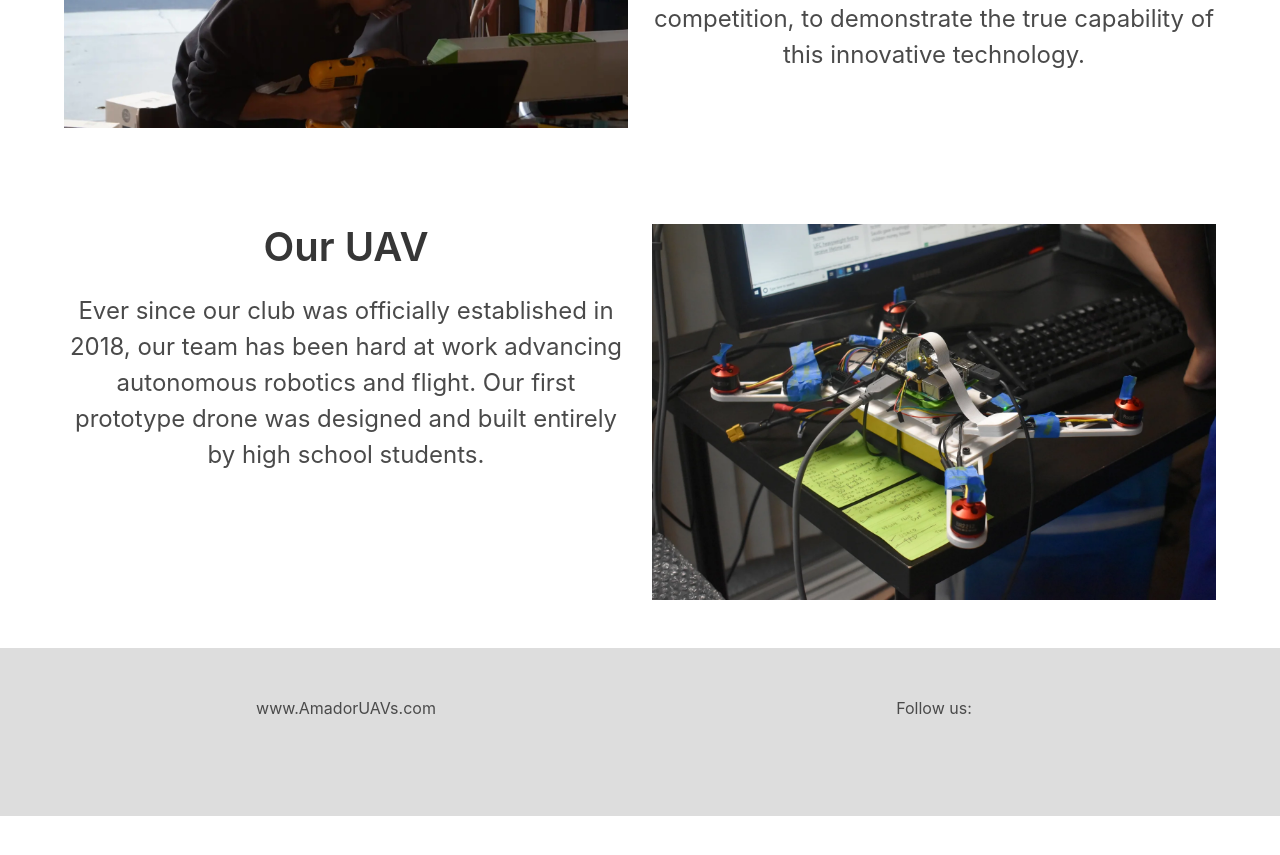
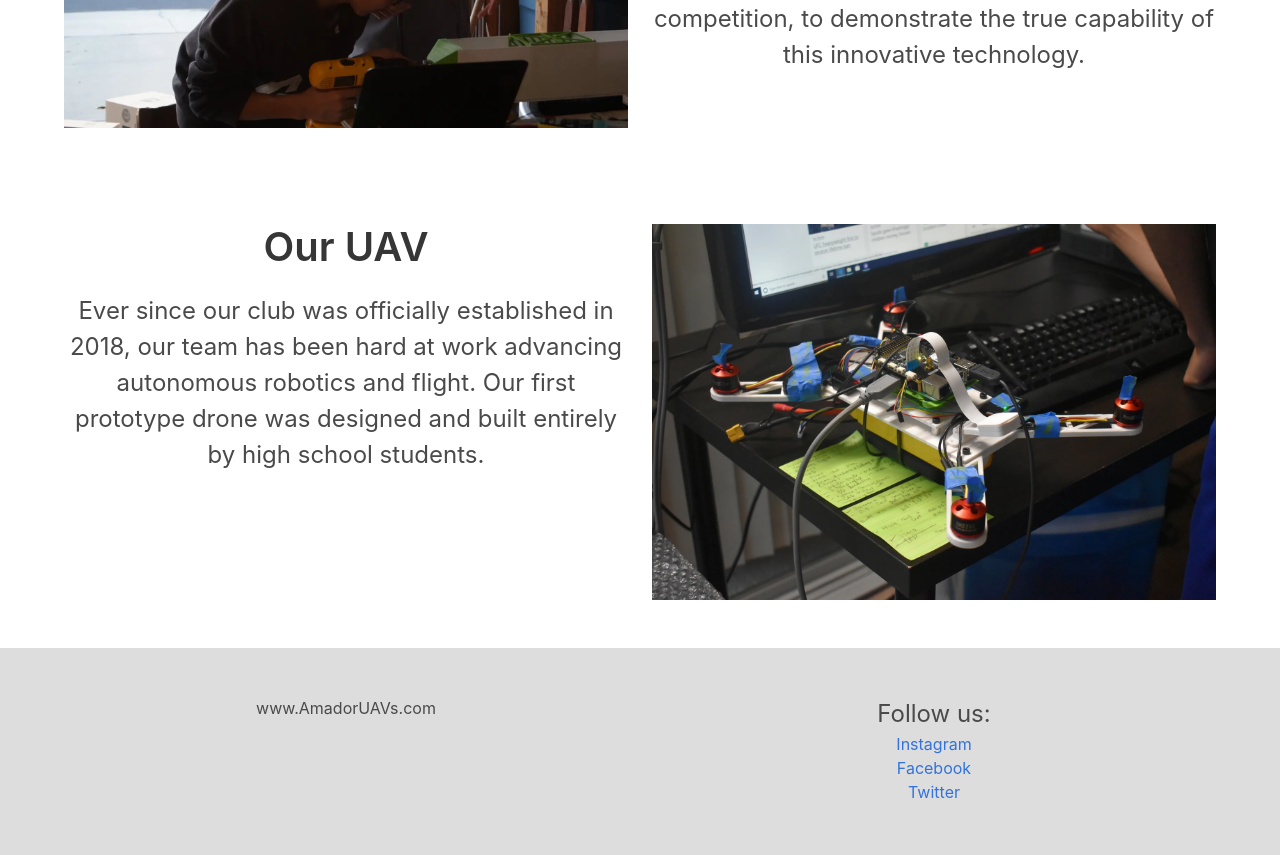
Before and after one commit to derickcoder44/amadoruavs.github.io, a Jekyll site: the page built from about.html, in a window 1280 px wide and 900 px high, scrolled down 591 px. Shown: the top 855 px of the window. Built offline with Jekyll 4.4.1, drawn with Linux system fonts in a browser that asks for light colours; before the commit the page ends 1407 px from its top, so only the background shows below that.

Commit message:
added social media to footer, added footer to about page

```diff
--- a/_includes/footer.html
+++ b/_includes/footer.html
@@ -6,8 +6,10 @@
 
             </div>
             <div class="column has-text-centered">
-                Follow us:
-
+		<p class="is-size-4">Follow us:</p>
+		<a href="https://www.instagram.com/amadoruavs">Instagram</a><br>
+		<a href="https://www.facebook.com/amadoruavsclub">Facebook</a><br>
+		<a href="https://www.twitter.com/amadoruavs">Twitter</a>
             </div>
         </div>
     </div>
```
Also changed, not shown: 6 other files.
